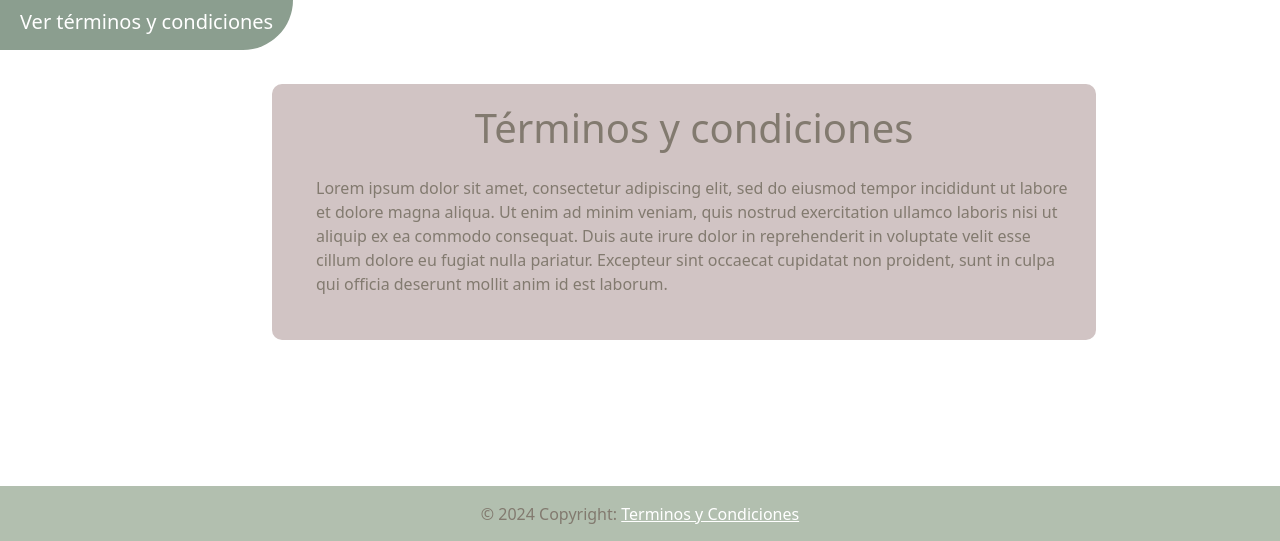
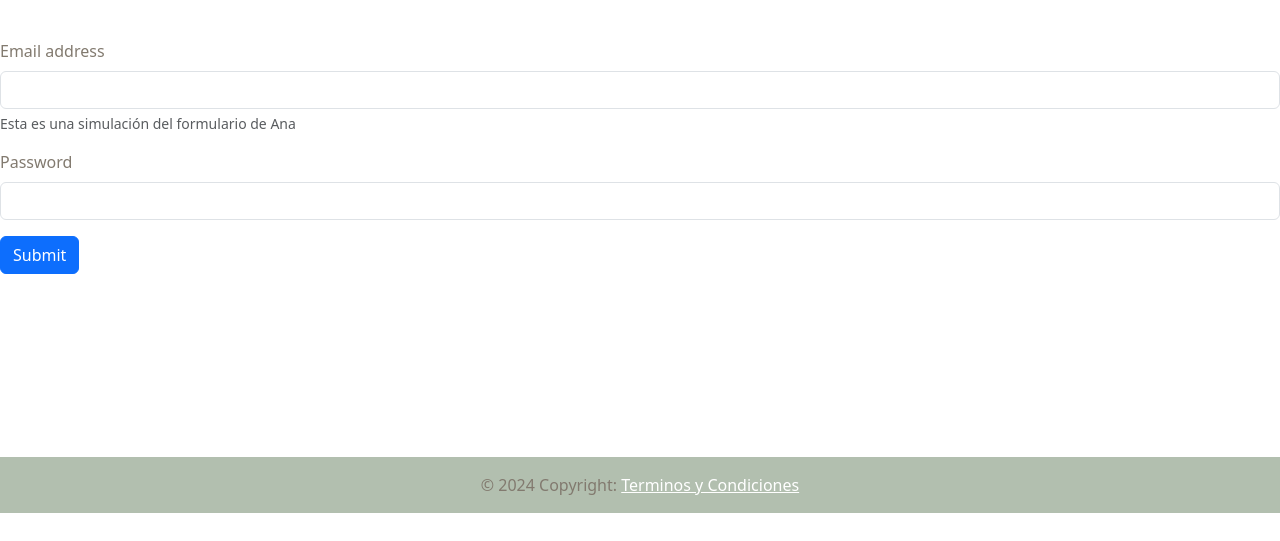
Before and after one commit to TitoManri/Ayuditicas, a PHP site: page / in a window 1280 px wide. Shown: the part 81-622 px from the top of the page. Run offline with PHP 8.4, Linux system fonts and the light colour scheme; some libraries are stand-ins or nearby versions.

Commit message:
TYC aceptar
modal para verificar la aceptación de los términos y condiciones

```diff
--- /dev/null
+++ b/views/assets/js/modalTYC.js
@@ -0,0 +1,17 @@
+document.getElementById('registro').addEventListener('submit', function(event) {
+  event.preventDefault();
+  $('#exampleModal').modal('show');
+});
+
+document.getElementById('aceptarBtn').addEventListener('click', function() {
+  $('#exampleModal').modal('hide');
+  document.getElementById('registro').submit();
+});
+
+document.getElementById('rechazarBtn').addEventListener('click', function() {
+  Swal.fire({
+    icon: "error",
+    title: "¡Cuidado!",
+    text: "Si no acepta los términos y condiciones no podrá ingresar"
+  });
+});
--- a/views/index.php
+++ b/views/index.php
@@ -6,11 +6,12 @@
     <meta name="viewport" content="width=device-width, initial-scale=1.0">
     <title>Términos y condiciones</title>
     <!-- Bootstrap & Icons-->
+    <link href="https://cdn.jsdelivr.net/npm/sweetalert2@11.12.2/dist/sweetalert2.min.css" rel="stylesheet">
     <link href="https://cdn.jsdelivr.net/npm/bootstrap@5.3.3/dist/css/bootstrap.min.css" rel="stylesheet"
         integrity="sha384-QWTKZyjpPEjISv5WaRU9OFeRpok6YctnYmDr5pNlyT2bRjXh0JMhjY6hW+ALEwIH" crossorigin="anonymous">
     <link rel="stylesheet" href="./assets/css/theme.css">
     <link rel="stylesheet" href="./assets/css/headerfooter.css">
-    <link rel="stylesheet" href="./assets/css/aceptarTYC.css">
+    <link rel="stylesheet" href="./assets/css/verTYC.css">
 </head>
 
 <body>
@@ -20,8 +21,10 @@
         ?>
     </header>
 
+    <br><br><br><br><br>
     <?php
-    include './aceptarTYC.php';
+    #include './verTYC.php';
+    include 'modalTYC.php';
     ?>
 
 
@@ -30,6 +33,7 @@
         ?>
     </footer>
 </body>
+<script src="https://cdn.jsdelivr.net/npm/sweetalert2@11.12.2/dist/sweetalert2.all.min.js"></script>
 <script src="https://cdn.jsdelivr.net/npm/@popperjs/core@2.11.8/dist/umd/popper.min.js"
     integrity="sha384-I7E8VVD/ismYTF4hNIPjVp/Zjvgyol6VFvRkX/vR+Vc4jQkC+hVqc2pM8ODewa9r"
     crossorigin="anonymous"></script>
@@ -39,6 +43,6 @@
 <script src="https://kit.fontawesome.com/c723dfe3cd.js" crossorigin="anonymous"></script>
 <script src="https://code.jquery.com/jquery-3.5.1.min.js"></script>
 <script src="./assets/js/searchBar.js"></script>
-<script src="./assets/js/aceptarTYC.js"></script>
-
+<script src="./assets/js/verTYC.js"></script>
+<script src="./assets/js/modalTYC.js"></script>
 </html>
--- /dev/null
+++ b/views/modalTYC.php
@@ -0,0 +1,32 @@
+<form method="post" action="" id="registro">
+  <div class="mb-3">
+    <label for="exampleInputEmail1" class="form-label">Email address</label>
+    <input type="email" class="form-control" id="exampleInputEmail1" aria-describedby="emailHelp">
+    <div id="emailHelp" class="form-text">Esta es una simulación del formulario de Ana</div>
+  </div>
+  <div class="mb-3">
+    <label for="exampleInputPassword1" class="form-label">Password</label>
+    <input type="password" class="form-control" id="exampleInputPassword1">
+  </div>
+
+  <button type="submit" class="btn btn-primary">Submit</button>
+</form>
+
+<!-- Modal -->
+<div class="modal fade" id="exampleModal" tabindex="-1" aria-labelledby="exampleModalLabel" aria-hidden="true">
+  <div class="modal-dialog">
+    <div class="modal-content">
+      <div class="modal-header">
+        <h5 class="modal-title" id="exampleModalLabel">Términos y condiciones</h5>
+        <button type="button" class="btn-close" data-bs-dismiss="modal" aria-label="Close"></button>
+      </div>
+      <div class="modal-body">
+        Lorem ipsum dolor sit amet, consectetur adipiscing elit, sed do eiusmod tempor incididunt ut labore et dolore magna aliqua. Ut enim ad minim veniam, quis nostrud exercitation ullamco laboris nisi ut aliquip ex ea commodo consequat. Duis aute irure dolor in reprehenderit in voluptate velit esse cillum dolore eu fugiat nulla pariatur. Excepteur sint occaecat cupidatat non proident, sunt in culpa qui officia deserunt mollit anim id est laborum.
+      </div>
+      <div class="modal-footer">
+        <button type="button" class="btn text-white" style="background:red" id="rechazarBtn" data-bs-dismiss="modal">Rechazar</button>
+        <button type="button" class="btn text-white" style="background:green" id="aceptarBtn">Aceptar</button>
+      </div>
+    </div>
+  </div>
+</div>
```
Also changed, not shown: views/assets/css/verTYC.css (renamed from views/assets/css/aceptarTYC.css), views/assets/js/aceptarTYC.js (deleted), views/verTYC.php (renamed from views/aceptarTYC.php).
